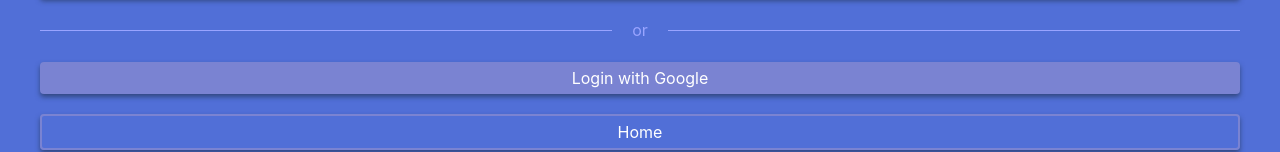
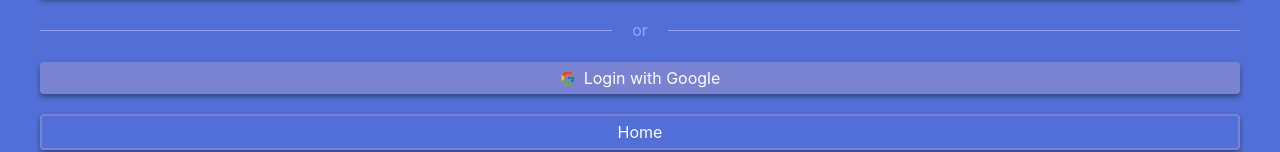
Before and after one commit to ahmadzaki2975/Money-Manager, a Next.js app: page /login in a window 1280 px wide. Shown: the part 444-596 px from the top of the page. Built offline with nearby package versions, Linux system fonts and the light colour scheme.

Commit message:
feat: add google icon

```diff
--- a/pages/login.jsx
+++ b/pages/login.jsx
@@ -1,4 +1,5 @@
 import Link from "next/link";
+import { FcGoogle } from "react-icons/fc"
 
 export default function Login() {
   return (
@@ -28,7 +29,7 @@
           <span className="text-blue-button">or</span>
           <div className="h-[1px] bg-blue-button w-full"></div>
         </div>
-        <div className="w-100 bg-blue-button rounded py-1 shadow-button">Login with Google</div>
+        <div className="w-100 bg-blue-button rounded py-1 shadow-button flex justify-center items-center gap-2"><FcGoogle/> Login with Google</div>
         <Link href="/">
           <div className="w-100 border-blue-button border-2 rounded py-1 shadow-button cursor-pointer">
             Home
```
